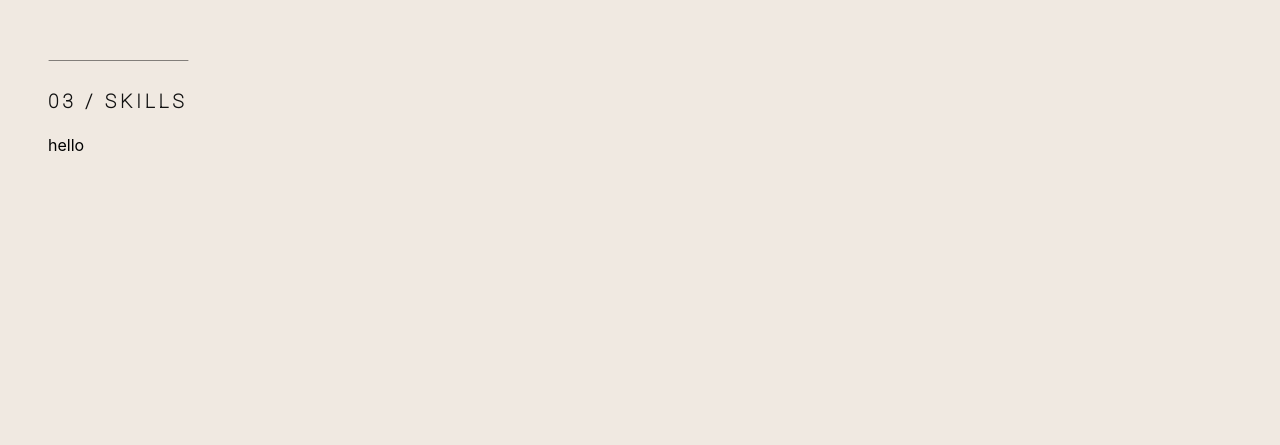
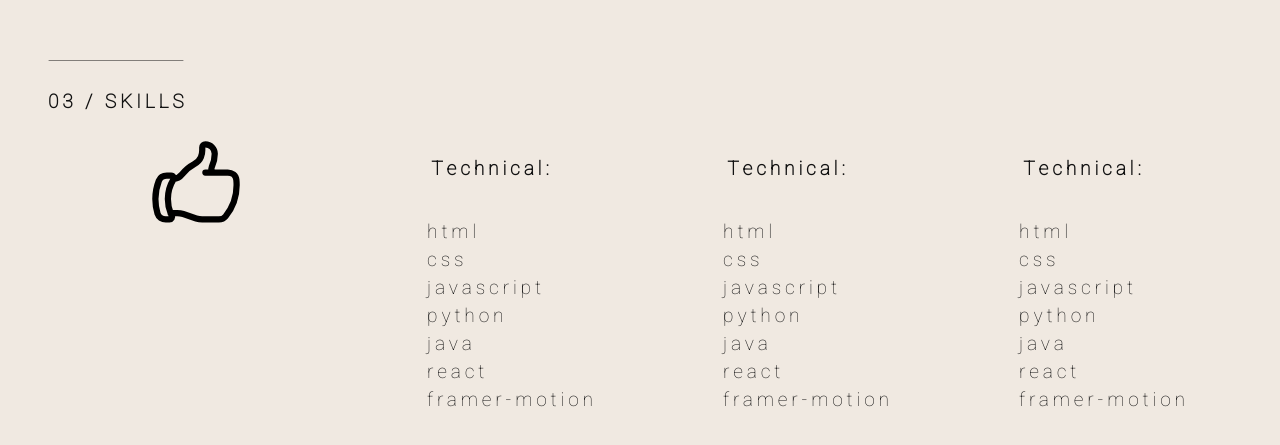
Before and after one commit to ElinVS/ElinVS.github.io, a React (Create React App) app: page / in a window 1280 px wide. Shown: the part 2294-2739 px from the top of the page. Built offline with nearby package versions, Linux system fonts and the light colour scheme; a web font is replaced by a local one.

Commit message:
added skillsdata file and built initial layout

```diff
--- a/src/animations/Variants.js
+++ b/src/animations/Variants.js
@@ -67,3 +67,16 @@ export const fadeInLeft =  {
           },
         },
       };
+
+
+ export const draw = {
+        hidden: { pathLength: 0, opacity: 0 },
+        visible:  {
+            pathLength: 1,
+            opacity: 1,
+            transition: {
+              pathLength: {  type: "tween", duration: 1.5, bounce: 0 },
+            }
+
+        }
+      };
--- a/src/components/jobtitle/Title.js
+++ b/src/components/jobtitle/Title.js
@@ -64,7 +64,7 @@ const Title = ({titletext}) => {
                 duration: 1.2,
                 type: "spring",
                 ease: "easeInOut",
-                delay: 0.8,
+                delay: 0.7,
               }}
             >
             <svg
--- a/src/components/skills/Skills.js
+++ b/src/components/skills/Skills.js
@@ -1,6 +1,9 @@
 import React from 'react'
 import {motion} from 'framer-motion'
 import { fadeUp,fadeUpChild } from '../../animations/Variants'
+import { SkillsData } from './SkillsData'
+import thumbs_up from '../../assets/about/thumbs-up.jpeg'
+
 import '../skills/style.css'
 
 const Skills = () => {
@@ -10,13 +13,10 @@ const Skills = () => {
 const draw = {
     hidden: { pathLength: 0, opacity: 0 },
     visible:  {
-
-
         pathLength: 1,
         opacity: 1,
         transition: {
-          pathLength: {  type: "spring", duration: 1.5, bounce: 0 },
-        //   opacity: { delay, duration: 0.01 }
+          pathLength: {  type: "tween", duration: 1.5, bounce: 0 },
         }
 
     }
@@ -27,8 +27,6 @@ const draw = {
     <>
 
     <section className='skills-page'>
-
-
 
     <motion.div
         className="div-title"
@@ -47,11 +45,10 @@ const draw = {
         <motion.line
             x1="1"
             y1="10"
-        x2="140"
+            x2="135"
             y2="10"
             stroke="#121212"
             variants={draw}
-        // custom={0.5}
         />
         </motion.svg>
 
@@ -62,8 +59,44 @@ const draw = {
         </motion.div>
 
 
+    <div className='skills-wrapper'>
+        <div className='skills-container'>
 
-      <p>hello</p>
+
+        <svg xmlns="http://www.w3.org/2000/svg" fill="none" viewBox="0 0 24 24" stroke-width="1.5" stroke="currentColor" class="w-6 h-6">
+  <path stroke-linecap="round" stroke-linejoin="round" d="M6.633 10.5c.806 0 1.533-.446 2.031-1.08a9.041 9.041 0 012.861-2.4c.723-.384 1.35-.956 1.653-1.715a4.498 4.498 0 00.322-1.672V3a.75.75 0 01.75-.75A2.25 2.25 0 0116.5 4.5c0 1.152-.26 2.243-.723 3.218-.266.558.107 1.282.725 1.282h3.126c1.026 0 1.945.694 2.054 1.715.045.422.068.85.068 1.285a11.95 11.95 0 01-2.649 7.521c-.388.482-.987.729-1.605.729H13.48c-.483 0-.964-.078-1.423-.23l-3.114-1.04a4.501 4.501 0 00-1.423-.23H5.904M14.25 9h2.25M5.904 18.75c.083.205.173.405.27.602.197.4-.078.898-.523.898h-.908c-.889 0-1.713-.518-1.972-1.368a12 12 0 01-.521-3.507c0-1.553.295-3.036.831-4.398C3.387 10.203 4.167 9.75 5 9.75h1.053c.472 0 .745.556.5.96a8.958 8.958 0 00-1.302 4.665c0 1.194.232 2.333.654 3.375z" />
+</svg>
+
+
+        </div>
+        <div className='skills-container'>
+            <h3>Technical: </h3>
+            <ul>
+            {SkillsData.Technical.map((skill, index) => {
+              return <li key={index}>{skill}</li>;
+            })}
+            </ul>
+        </div>
+        <div className='skills-container'>
+            <h3>Technical: </h3>
+            <ul>
+            {SkillsData.Technical.map((skill, index) => {
+              return <li key={index}>{skill}</li>;
+            })}
+            </ul>
+        </div>
+        <div className='skills-container'>
+            <h3>Technical: </h3>
+            <ul>
+            {SkillsData.Technical.map((skill, index) => {
+              return <li key={index}>{skill}</li>;
+            })}
+            </ul>
+        </div>
+
+
+    </div>
+
 
     </section>
 
--- a/src/components/skills/style.css
+++ b/src/components/skills/style.css
@@ -8,3 +8,34 @@ line {
     stroke-linecap: round;
     /* fill: transparent; */
   }
+
+.skills-wrapper{
+    display:grid;
+    grid-template-columns: repeat(4, 1fr);
+    grid-template-rows: 1fr;
+}
+
+.skills-container{
+    display: flex;
+    flex-direction: column;
+    justify-content: flex-start;
+    align-items: center;
+}
+
+li , h3{
+    color: #121212;
+    font-size: 1.2rem;
+    letter-spacing: 0.2em;
+    font-family: 'Heebo', sans-serif;
+    list-style: none;
+    text-align: justify;
+
+}
+
+.skills-container > svg {
+    display: flex;
+    justify-content: center;
+    align-items: center;
+    width:100px;
+    height:100px
+}
```
Lines whose indentation alone changed are shown as unchanged.
